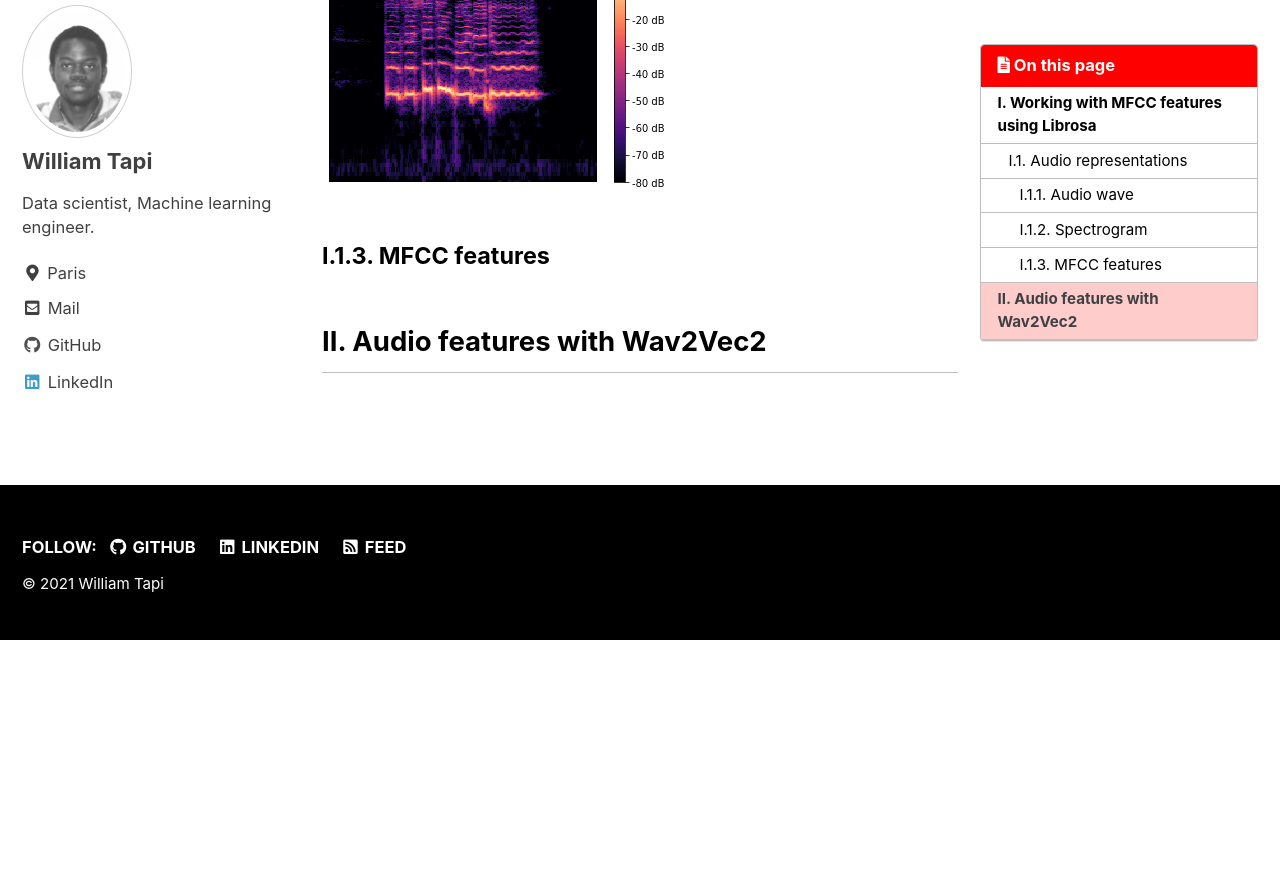
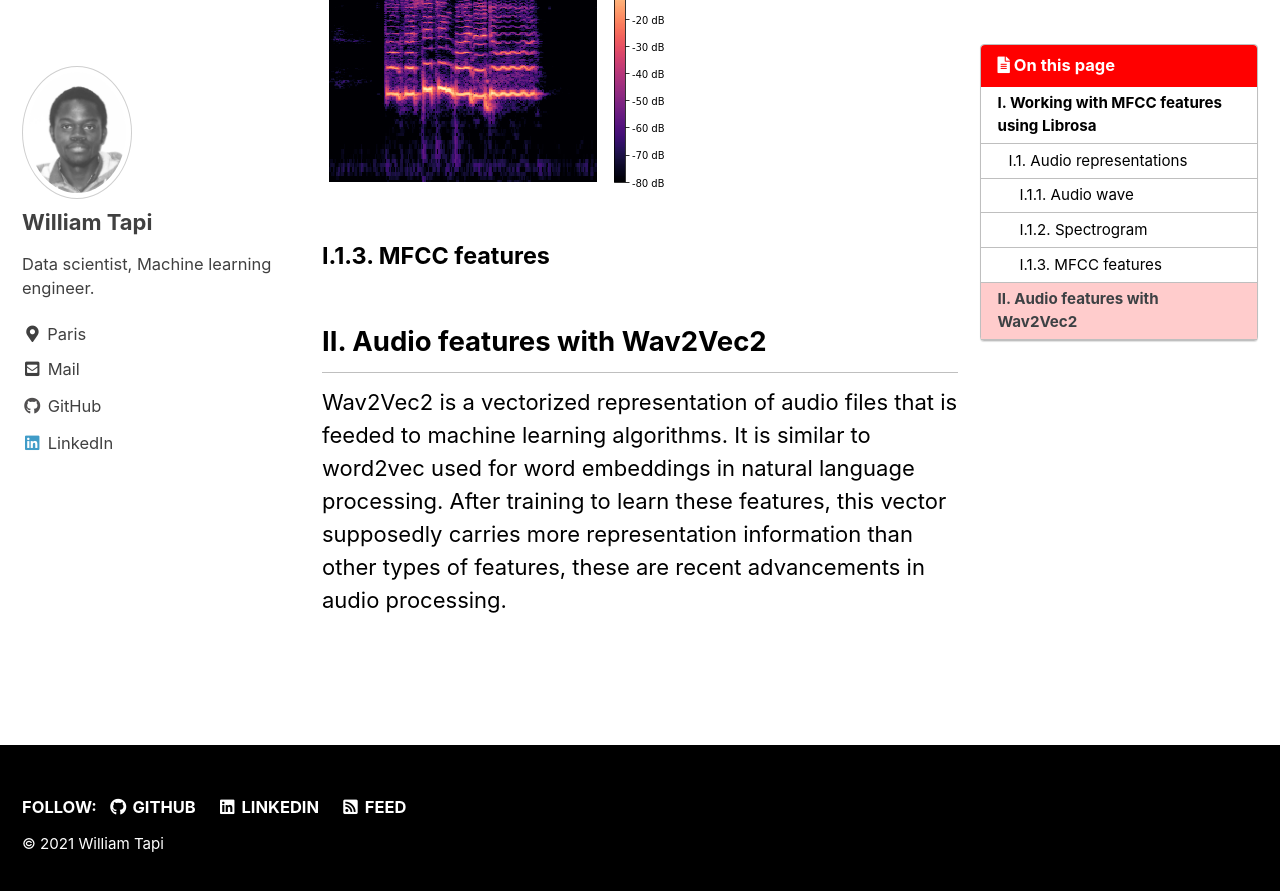
Before and after one commit to Will007-max/Will007-max.github.io, a Jekyll site: the page built from _pages/projects.md, in a window 1280 px wide and 900 px high, scrolled down 2207 px. Shown: the top 891 px of the window. Built offline with Jekyll 4.4.1, drawn with Linux system fonts in a browser that asks for light colours; cached includes are drawn as plain includes; before the commit the page ends 2847 px from its top, so only the background shows below that.

Commit message:
writing project

```diff
--- a/_pages/projects.md
+++ b/_pages/projects.md
@@ -43,3 +43,5 @@ A  visualisation is shown on the following figure where time is on x-axis, frequ
 #### I.1.3. MFCC features
 
 ## II. Audio features with Wav2Vec2
+
+Wav2Vec2 is a vectorized representation of audio files that is feeded to machine learning algorithms. It is similar to word2vec used for word embeddings in natural language processing. After training to learn these features, this vector supposedly carries more representation information than other types of features, these are recent advancements in audio processing.
```
